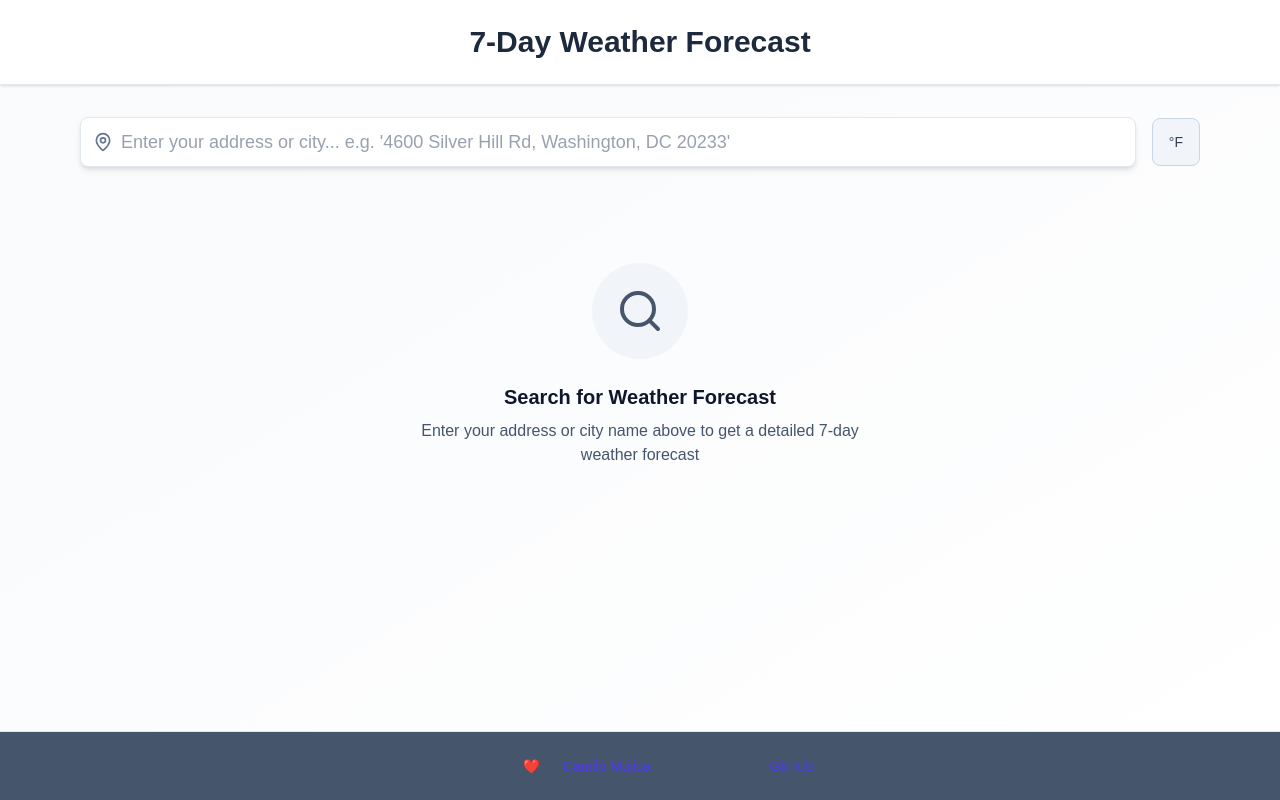
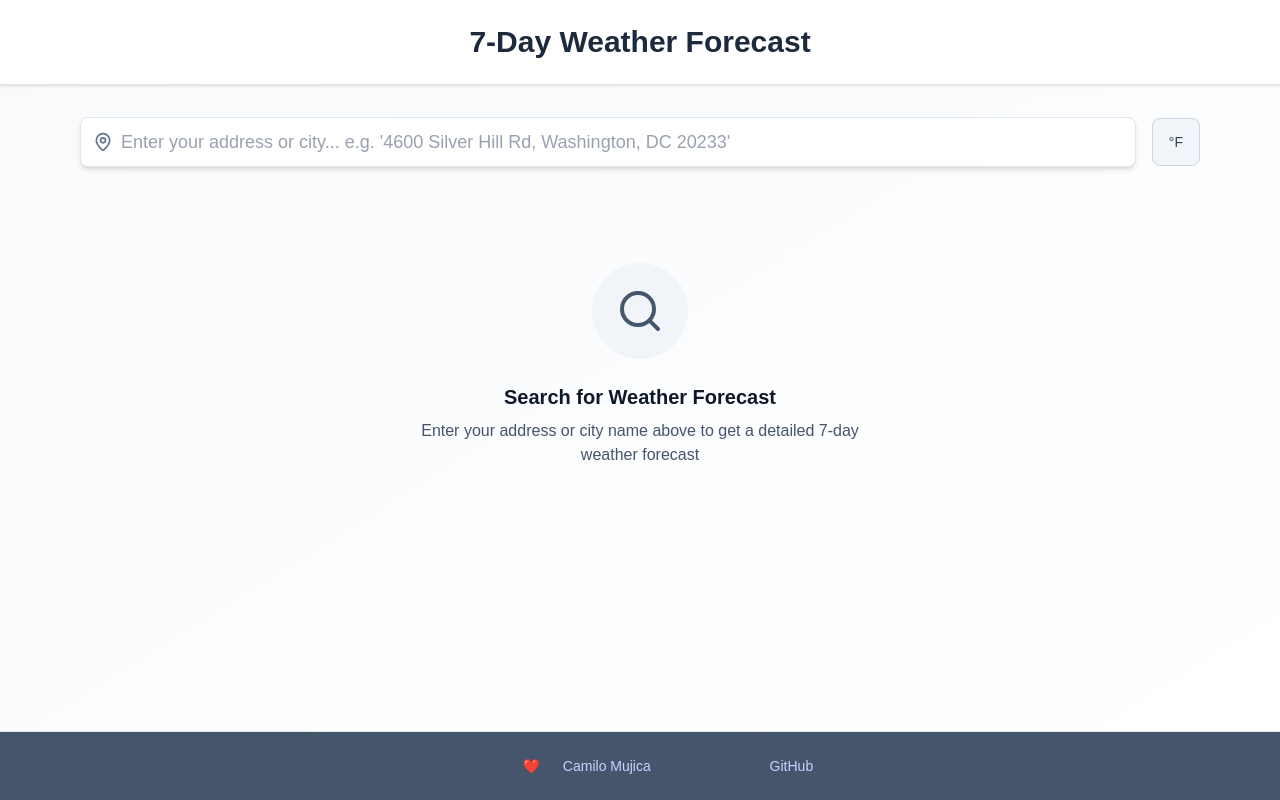
Before and after one commit to camilo-mujica/weather-wise, a Next.js app: page / in a window 1280 px wide. Built offline with nearby package versions, Linux system fonts and the light colour scheme.

Commit message:
fix: Update footer link styles for improved visibility

```diff
--- a/src/app/page.tsx
+++ b/src/app/page.tsx
@@ -159,7 +159,7 @@ export default function WeatherApp() {
             href="https://www.linkedin.com/in/camilo-jose-mujica/"
             target="_blank"
             rel="noopener noreferrer"
-            className="text-indigo-600 hover:underline"
+            className="text-indigo-200 hover:underline"
           >
             Camilo Mujica
           </a>
@@ -168,7 +168,7 @@ export default function WeatherApp() {
             href="https://github.com/camilo-mujica/weather-wise"
             target="_blank"
             rel="noopener noreferrer"
-            className="text-indigo-600 hover:underline"
+            className="text-indigo-200 hover:underline"
           >
             GitHub
           </a>
```
